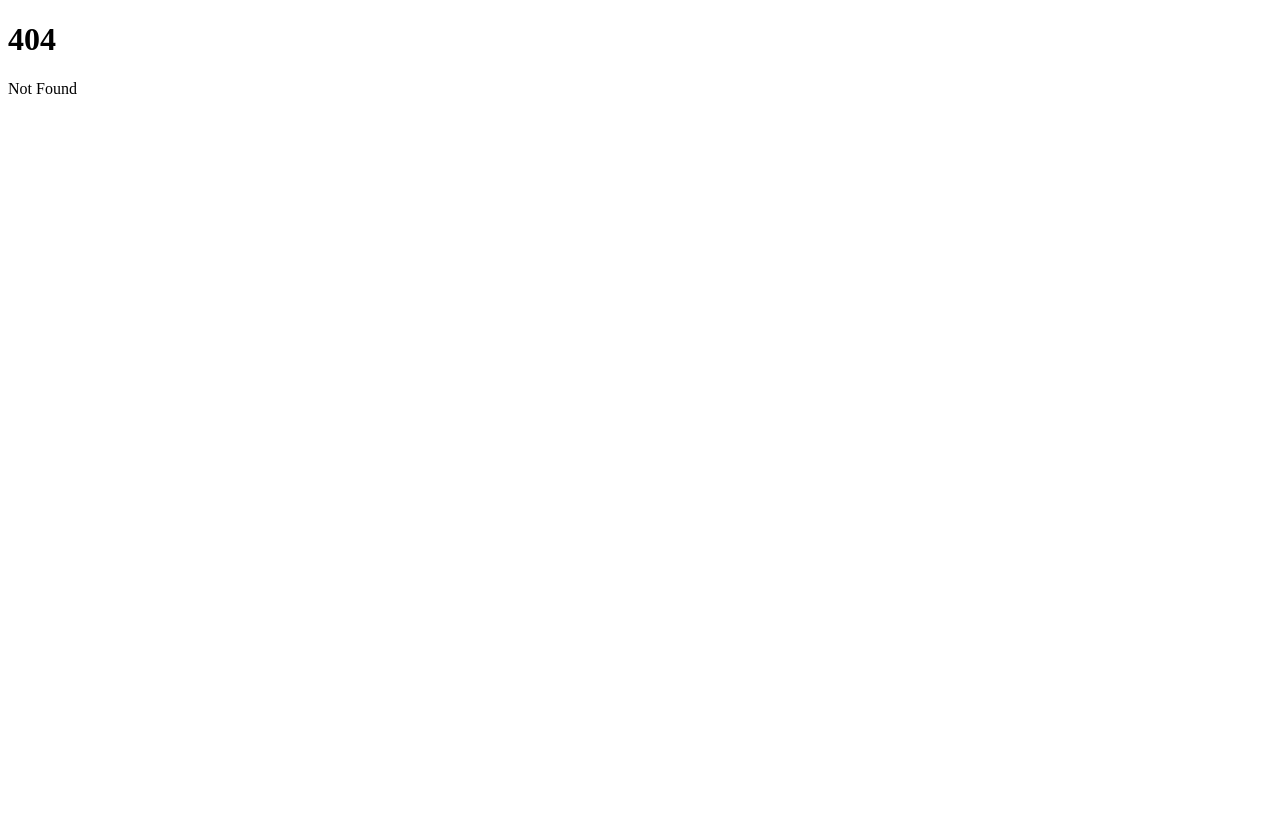
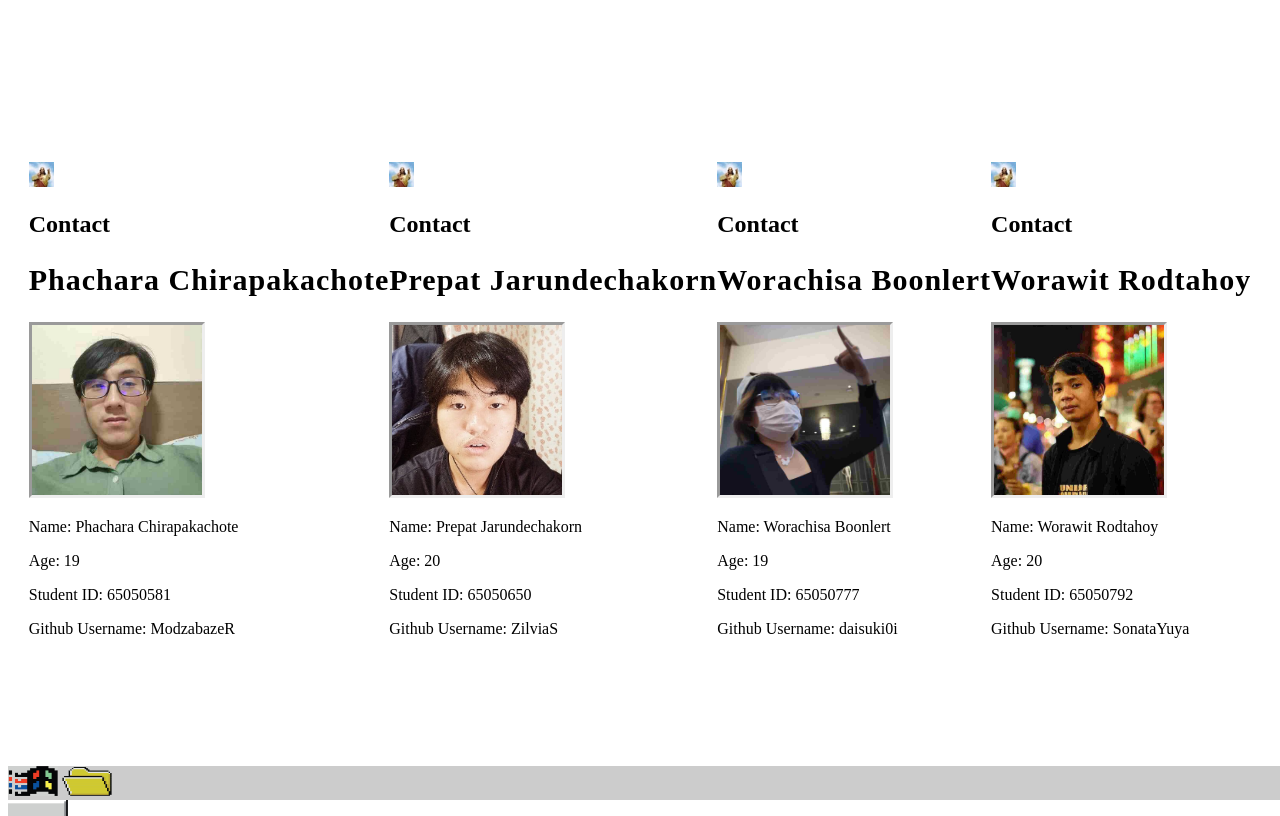
Before and after one commit to ModzabazeR/allaboutyourbirthday, a SvelteKit app: page /contact in a window 1280 px wide. Before the commit this address had no page. Built offline with nearby package versions, Linux system fonts and the light colour scheme.

Commit message:
add contact page

```diff
--- a/src/components/taskbar.svelte
+++ b/src/components/taskbar.svelte
@@ -3,13 +3,22 @@
 	import folder from '$lib/images/fold.png';
 	import window from '$lib/images/window.png';
 	import aButton from '$lib/images/aButton.png';
+	import { goto } from '$app/navigation';
 </script>
 
 <footer class="footer z-20">
 	<div class="flex text-white p-4 box">
 		<div class="flex h-max gap-12">
-			<img src={window} alt="" class="window-img cursor-pointer" />
-			<img src={folder} alt="" class="folder-img cursor-pointer" />
+			<!-- svelte-ignore a11y-click-events-have-key-events -->
+			<!-- svelte-ignore a11y-no-noninteractive-element-interactions -->
+			<img src={window} alt="" class="window-img cursor-pointer" on:click={() => {
+				goto('/play', { replaceState: true });
+			}} />
+			<!-- svelte-ignore a11y-click-events-have-key-events -->
+			<!-- svelte-ignore a11y-no-noninteractive-element-interactions -->
+			<img src={folder} alt="" class="folder-img cursor-pointer" on:click={() => {
+				goto('/contact', { replaceState: true })
+			}} />
 		</div>
 		<img src={aButton} alt="" class="aButton-img" />
 		<p bind:this={timeElement} class="time">11:17 PM</p>
--- /dev/null
+++ b/src/routes/contact/+page.svelte
@@ -0,0 +1,58 @@
+<script>
+	import Taskbar from '$components/taskbar.svelte';
+	import ContactCard from '$components/contactCard.svelte';
+</script>
+
+<section class="bg-primary">
+	<div class="box gap-4">
+		<ContactCard
+			data={{
+				name: 'Phachara Chirapakachote',
+				imagePath: '/images/moddaeng.jpg',
+				age: 19,
+				studentId: '65050581',
+				githubUsername: 'ModzabazeR'
+			}}
+		/>
+
+		<ContactCard
+			data={{
+				name: 'Prepat Jarundechakorn',
+				imagePath: '/images/j.jpg',
+				age: 20,
+				studentId: '65050650',
+				githubUsername: 'ZilviaS'
+			}}
+		/>
+
+		<ContactCard
+			data={{
+				name: 'Worachisa Boonlert',
+				imagePath: '/images/tsuki.jpg',
+				age: 19,
+				studentId: '65050777',
+				githubUsername: 'daisuki0i'
+			}}
+		/>
+
+		<ContactCard
+			data={{
+				name: 'Worawit Rodtahoy',
+				imagePath: '/images/m.jpg',
+				age: 20,
+				studentId: '65050792',
+				githubUsername: 'SonataYuya'
+			}}
+		/>
+	</div>
+	<Taskbar />
+</section>
+
+<style>
+	.box {
+		height: 100vh;
+		display: flex;
+		justify-content: center;
+		align-items: center;
+	}
+</style>
```
